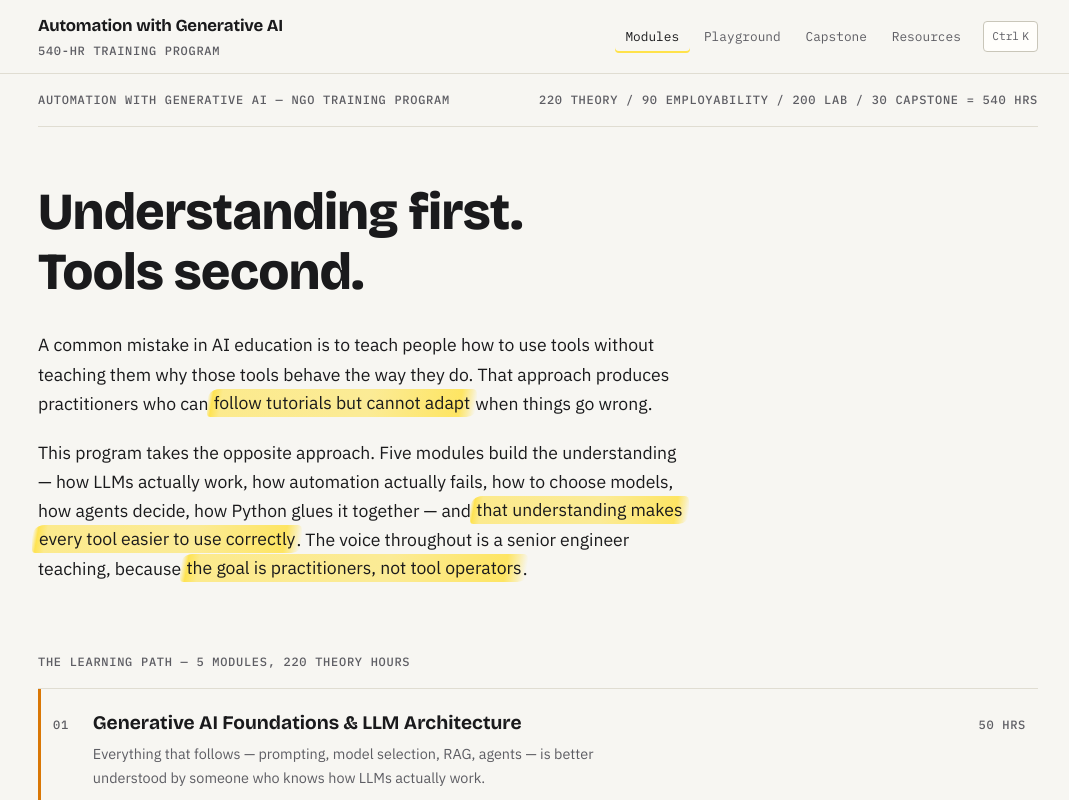
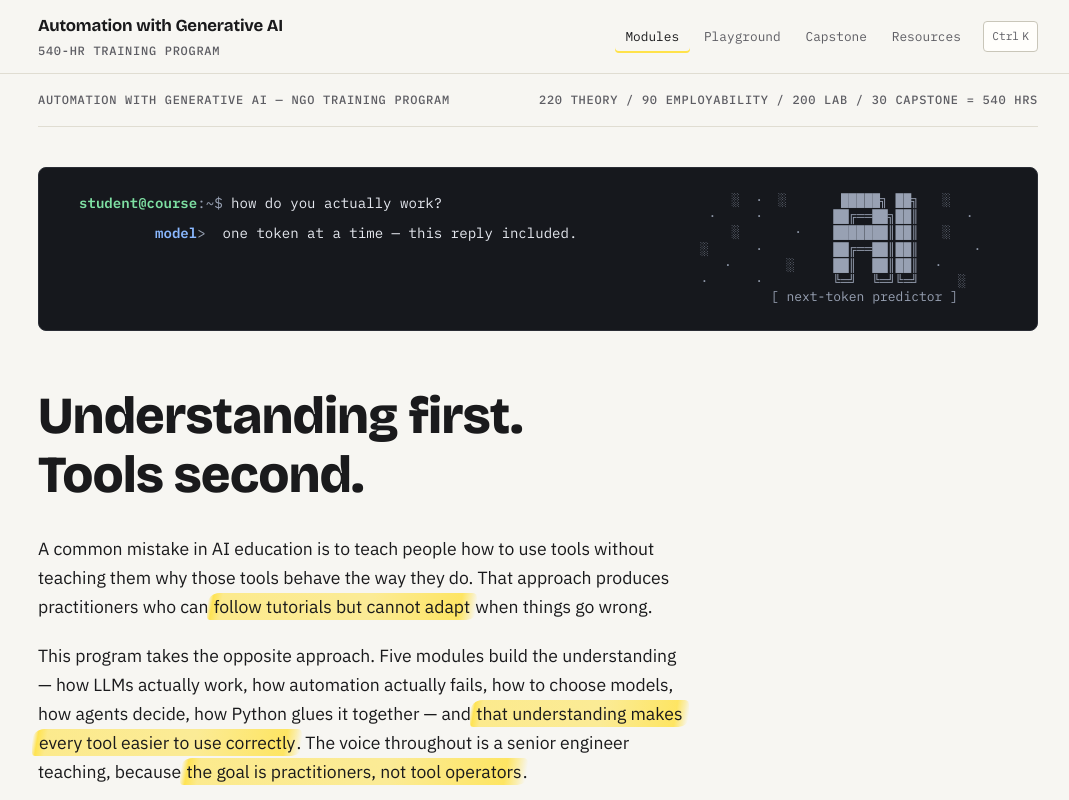
Before and after one commit to veeru594/gen-ai-course, a React (Vite) app: page / in a window 1280 px wide. Shown: the top 800 px of the page, without its empty margins (102-1171 px from the left). Built offline with nearby package versions, Linux system fonts and the light colour scheme.

Commit message:
Add ASCII terminal hero to home page - student/model conversation streaming token by token

```diff
--- /dev/null
+++ b/src/components/ui/AsciiHero.css
@@ -0,0 +1,98 @@
+.ascii-hero {
+  margin-top: 2.5rem;
+  background: var(--code-bg);
+  border: 1px solid var(--code-edge);
+  border-radius: var(--radius-m);
+  padding: 1.5rem clamp(1rem, 4vw, 2.5rem);
+  overflow: hidden;
+  display: grid;
+  grid-template-columns: 1fr auto;
+  gap: 1.5rem;
+  align-items: center;
+}
+
+.ascii-hero-art {
+  margin: 0;
+  grid-column: 2;
+  grid-row: 1 / 3;
+  font-family: var(--font-mono);
+  font-size: clamp(7px, 1.6vw, 13px);
+  line-height: 1.25;
+  color: var(--code-soft);
+  text-align: right;
+  user-select: none;
+}
+
+.ascii-hero-chat {
+  grid-column: 1;
+  display: grid;
+  gap: 0.5rem;
+  min-width: 0;
+}
+
+.ascii-hero-line {
+  margin: 0;
+  font-family: var(--font-mono);
+  font-size: clamp(0.72rem, 2.4vw, 0.88rem);
+  line-height: 1.6;
+  color: var(--code-ink);
+  white-space: pre-wrap;
+  word-break: break-word;
+  min-height: 1.6em;
+}
+
+.ascii-hero-user {
+  color: var(--code-accent);
+  font-weight: 600;
+}
+
+.ascii-hero-model {
+  color: #8ab8ff;
+  font-weight: 600;
+  white-space: pre;
+}
+
+.ascii-hero-dim {
+  color: var(--code-soft);
+}
+
+.ascii-hero-token {
+  animation: ascii-token-in 180ms var(--ease);
+}
+
+.ascii-hero-cursor {
+  color: var(--mark);
+  animation: ascii-cursor-blink 0.9s steps(1) infinite;
+}
+
+@keyframes ascii-token-in {
+  from {
+    opacity: 0;
+  }
+  to {
+    opacity: 1;
+  }
+}
+
+@keyframes ascii-cursor-blink {
+  50% {
+    opacity: 0;
+  }
+}
+
+@media (max-width: 760px) {
+  .ascii-hero {
+    grid-template-columns: 1fr;
+  }
+
+  .ascii-hero-art {
+    grid-column: 1;
+    grid-row: 1;
+    text-align: center;
+    font-size: clamp(6px, 2.4vw, 11px);
+  }
+
+  .ascii-hero-chat {
+    grid-column: 1;
+  }
+}
--- /dev/null
+++ b/src/components/ui/AsciiHero.tsx
@@ -0,0 +1,156 @@
+import { useEffect, useRef, useState } from "react";
+import "./AsciiHero.css";
+
+/* The terminal island as a hero: a student types at a prompt and the model
+   answers the way a model actually answers — one token at a time. */
+
+const GLYPH = [
+  "      ░  ·  ░       █████╗ ██╗   ░      ",
+  "   ·     ░         ██╔══██╗██║      ·   ",
+  "      ░       ·    ███████║██║   ░      ",
+  "  ░      ·         ██╔══██║██║       ·  ",
+  "     ·       ░     ██║  ██║██║  ·       ",
+  "  ·      ░         ╚═╝  ╚═╝╚═╝     ░    ",
+  "           [ next-token predictor ]     ",
+];
+
+const SHIMMER_CHARS = ["░", "▒", "·", "∙"];
+
+interface Exchange {
+  q: string;
+  // answer pre-split into "tokens" so the reply streams the way replies stream
+  a: string[];
+}
+
+const EXCHANGES: Exchange[] = [
+  {
+    q: "how do you actually work?",
+    a: ["one", " token", " at", " a", " time", " —", " this", " reply", " included", "."],
+  },
+  {
+    q: "what should i learn first?",
+    a: ["under", "stand", "ing", " first", ".", " tools", " second", "."],
+  },
+  {
+    q: "which model is best?",
+    a: ["wrong", " question", " —", " best", " for", " which", " task", "?"],
+  },
+  {
+    q: "why do you hallucinate?",
+    a: ["i", " predict", " plau", "sible", ",", " not", " true", ".", " ground", " me", " with", " RAG", "."],
+  },
+];
+
+type Phase = "typing" | "streaming" | "holding";
+
+function usePrefersReducedMotion(): boolean {
+  const [reduced, setReduced] = useState(
+    () => window.matchMedia("(prefers-reduced-motion: reduce)").matches,
+  );
+  useEffect(() => {
+    const mq = window.matchMedia("(prefers-reduced-motion: reduce)");
+    const onChange = (e: MediaQueryListEvent) => setReduced(e.matches);
+    mq.addEventListener("change", onChange);
+    return () => mq.removeEventListener("change", onChange);
+  }, []);
+  return reduced;
+}
+
+export function AsciiHero() {
+  const reduced = usePrefersReducedMotion();
+  const [exchange, setExchange] = useState(0);
+  const [qChars, setQChars] = useState(0);
+  const [aTokens, setATokens] = useState(0);
+  const [frame, setFrame] = useState(0);
+  const phase = useRef<Phase>("typing");
+
+  // conversation loop
+  useEffect(() => {
+    if (reduced) {
+      return;
+    }
+    const current = EXCHANGES[exchange];
+    let t: number;
+
+    if (phase.current === "typing") {
+      if (qChars < current.q.length) {
+        t = window.setTimeout(() => setQChars((c) => c + 1), 55);
+      } else {
+        phase.current = "streaming";
+        t = window.setTimeout(() => setATokens(1), 500);
+      }
+    } else if (phase.current === "streaming") {
+      if (aTokens < current.a.length) {
+        t = window.setTimeout(() => setATokens((c) => c + 1), 170);
+      } else {
+        phase.current = "holding";
+        t = window.setTimeout(() => {
+          phase.current = "typing";
+          setQChars(0);
+          setATokens(0);
+          setExchange((e) => (e + 1) % EXCHANGES.length);
+        }, 3400);
+      }
+    }
+    return () => window.clearTimeout(t);
+  }, [reduced, exchange, qChars, aTokens]);
+
+  // glyph shimmer
+  useEffect(() => {
+    if (reduced) {
+      return;
+    }
+    const id = window.setInterval(() => setFrame((f) => f + 1), 220);
+    return () => window.clearInterval(id);
+  }, [reduced]);
+
+  const current = EXCHANGES[exchange];
+  const question = reduced ? current.q : current.q.slice(0, qChars);
+  const answerTokens = reduced
+    ? current.a
+    : current.a.slice(0, aTokens);
+  const questionDone = reduced || qChars >= current.q.length;
+  const answerDone = reduced || answerTokens.length >= current.a.length;
+
+  const art = GLYPH.map((line, row) =>
+    line
+      .split("")
+      .map((ch, col) => {
+        if (reduced || !SHIMMER_CHARS.includes(ch)) {
+          return ch;
+        }
+        // cheap deterministic flicker per cell
+        const n = (row * 31 + col * 17 + frame * 7) % SHIMMER_CHARS.length;
+        return (row * 13 + col * 5 + frame) % 4 === 0 ? SHIMMER_CHARS[n] : ch;
+      })
+      .join(""),
+  ).join("\n");
+
+  return (
+    <section className="ascii-hero" aria-label="Terminal demo: a student asks the model how it works, and the reply streams in one token at a time">
+      <pre className="ascii-hero-art" aria-hidden="true">
+        {art}
+      </pre>
+      <div className="ascii-hero-chat" aria-hidden="true">
+        <pre className="ascii-hero-line">
+          <span className="ascii-hero-user">student@course</span>
+          <span className="ascii-hero-dim">:~$ </span>
+          {question}
+          {!questionDone && <span className="ascii-hero-cursor">▌</span>}
+        </pre>
+        <pre className="ascii-hero-line">
+          <span className="ascii-hero-model">         model</span>
+          <span className="ascii-hero-dim">{">  "}</span>
+          {answerTokens.map((tok, i) => (
+            <span key={i} className="ascii-hero-token">
+              {tok}
+            </span>
+          ))}
+          {questionDone && !answerDone && (
+            <span className="ascii-hero-cursor">▌</span>
+          )}
+        </pre>
+      </div>
+    </section>
+  );
+}
--- a/src/pages/Home.tsx
+++ b/src/pages/Home.tsx
@@ -1,6 +1,7 @@
 import { Link } from "react-router-dom";
 import { modules, programHours } from "../data/modules";
 import { Highlight } from "../components/ui/Highlight";
+import { AsciiHero } from "../components/ui/AsciiHero";
 import "./Home.css";
 
 export function Home() {
@@ -16,6 +17,8 @@ export function Home() {
           CAPSTONE = {programHours.total} HRS
         </p>
       </header>
+
+      <AsciiHero />
 
       <section className="home-thesis">
         <h1>
```
